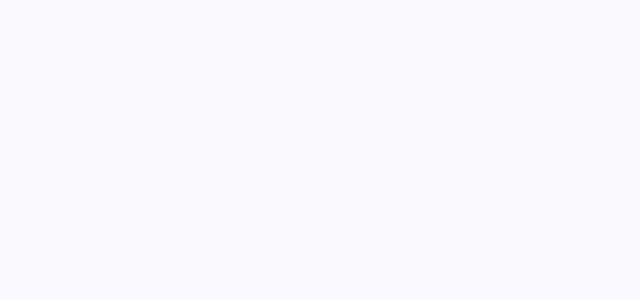
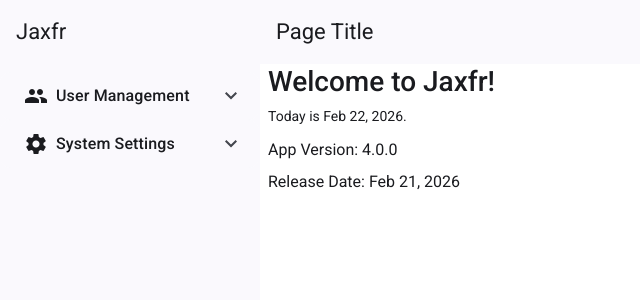
Before and after one commit to tychan9626/ty-web-app-v4, an Angular app: page /welcome in a window 1280 px wide. Before the commit this address led to /. Shown: the top 300 px of the page, without its empty margins (0-640 px from the left). Built offline with nearby package versions, Linux system fonts and the light colour scheme.

Commit message:
setup homepage

```diff
--- /dev/null
+++ b/src/app/app.constants.ts
@@ -0,0 +1,9 @@
+export const APP_CONFIG = {
+  appName: 'Jaxfr',
+  version: {
+    major: 4,
+    minor: 0,
+    patch: 0
+  },
+  versionDate: '2026-02-21'
+};
--- a/src/app/app.routes.ts
+++ b/src/app/app.routes.ts
@@ -5,8 +5,14 @@ export const routes: Routes = [{
     path: '',
     component: LayoutComponent, // 外殼
     children: [
-      // 未來的頁面都會放在這裡，例如：
-      // { path: 'dashboard', component: DashboardComponent },
-      // { path: 'users/list', component: UserListComponent },
+      {
+        path: 'welcome',
+        loadComponent: () => import('./pages/welcome/welcome').then(m => m.Welcome)
+      },
+      {
+        path: '',
+        redirectTo: 'welcome',
+        pathMatch: 'full'
+      }
     ]
   }];
--- a/src/app/layout/layout.component.html
+++ b/src/app/layout/layout.component.html
@@ -3,26 +3,23 @@
       [attr.role]="(isHandset$ | async) ? 'dialog' : 'navigation'"
       [mode]="(isHandset$ | async) ? 'over' : 'side'"
       [opened]="(isHandset$ | async) === false">
-    <mat-toolbar>後台管理系統</mat-toolbar>
+    <mat-toolbar>
+      <span routerLink="/welcome" style="cursor: pointer;">Jaxfr</span>
+    </mat-toolbar>
 
     <mat-nav-list>
-      <a mat-list-item routerLink="/dashboard">
-        <mat-icon matListItemIcon>dashboard</mat-icon>
-        <span matListItemTitle>總覽首頁</span>
-      </a>
-
       <mat-accordion displayMode="flat">
         <mat-expansion-panel class="mat-elevation-z0">
           <mat-expansion-panel-header collapsedHeight="48px" expandedHeight="48px">
             <mat-panel-title style="display: flex; align-items: center; gap: 8px;">
               <mat-icon>people</mat-icon>
-              <span>會員管理</span>
+              <span>User Management</span>
             </mat-panel-title>
           </mat-expansion-panel-header>
 
           <mat-nav-list class="sub-menu">
-            <a mat-list-item routerLink="/users/list"><span matListItemTitle>會員列表</span></a>
-            <a mat-list-item routerLink="/users/roles"><span matListItemTitle>權限設定</span></a>
+            <a mat-list-item routerLink="/users/list"><span matListItemTitle>User List</span></a>
+            <a mat-list-item routerLink="/users/roles"><span matListItemTitle>Roles & Permissions</span></a>
           </mat-nav-list>
         </mat-expansion-panel>
       </mat-accordion>
@@ -32,12 +29,12 @@
           <mat-expansion-panel-header collapsedHeight="48px" expandedHeight="48px">
             <mat-panel-title style="display: flex; align-items: center; gap: 8px;">
               <mat-icon>settings</mat-icon>
-              <span>系統設定</span>
+              <span>System Settings</span>
             </mat-panel-title>
           </mat-expansion-panel-header>
 
           <mat-nav-list class="sub-menu">
-            <a mat-list-item routerLink="/settings/general"><span matListItemTitle>一般設定</span></a>
+            <a mat-list-item routerLink="/settings/general"><span matListItemTitle>General Settings</span></a>
           </mat-nav-list>
         </mat-expansion-panel>
       </mat-accordion>
@@ -52,7 +49,7 @@
           <mat-icon aria-label="Side nav toggle icon">menu</mat-icon>
         </button>
       }
-      <span>頁面標題</span>
+      <span>Page Title</span>
     </mat-toolbar>
 
     <div class="p-4">
--- a/src/app/layout/layout.component.ts
+++ b/src/app/layout/layout.component.ts
@@ -34,4 +34,5 @@ export class LayoutComponent {
       map(result => result.matches),
       shareReplay()
     );
+
 }
--- /dev/null
+++ b/src/app/pages/welcome/welcome.html
@@ -0,0 +1,9 @@
+<div class="welcome-container">
+  <h1>Welcome to {{ appName }}!</h1>
+  <p>Today is {{ currentDate | date: "mediumDate" }}.</p>
+
+  <div class="info-list">
+    <p>App Version: {{ appVersion }}</p>
+    <p>Release Date: {{ versionDate | date: "mediumDate" }}</p>
+  </div>
+</div>
--- /dev/null
+++ b/src/app/pages/welcome/welcome.scss
@@ -0,0 +1,22 @@
+.welcome-container {
+  padding: 8px;
+}
+
+h1 {
+  margin: 0 0 4px 0;
+  font-size: 28px;
+  font-weight: 500;
+  color: var(--mat-sys-on-surface);
+}
+
+.subtitle {
+  margin: 0 0 24px 0;
+  font-size: 16px;
+  color: var(--mat-sys-on-surface-variant);
+}
+
+.info-list p {
+  margin: 0 0 12px 0;
+  font-size: 16px;
+  color: var(--mat-sys-on-surface);
+}
--- /dev/null
+++ b/src/app/pages/welcome/welcome.ts
@@ -0,0 +1,16 @@
+import { DatePipe } from '@angular/common';
+import { Component } from '@angular/core';
+import { APP_CONFIG } from '../../app.constants';
+
+@Component({
+  selector: 'app-welcome',
+  imports: [DatePipe],
+  templateUrl: './welcome.html',
+  styleUrl: './welcome.scss',
+})
+export class Welcome {
+appName = APP_CONFIG.appName;
+  appVersion = `${APP_CONFIG.version.major}.${APP_CONFIG.version.minor}.${APP_CONFIG.version.patch}`;
+  versionDate = APP_CONFIG.versionDate;
+  currentDate = new Date();
+}
```
Also changed, not shown: 1 other file (tests, documents, lock files or other folders).
